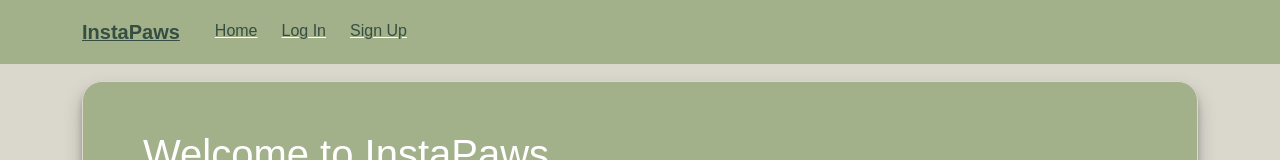
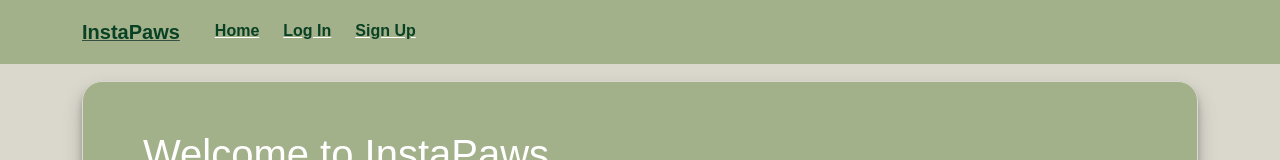
Before and after one commit to Brad-Hammond/instapawsapp, a React (Create React App) app: page / in a window 1280 px wide. Shown: the top 160 px of the page. Built offline with nearby package versions, Linux system fonts and the light colour scheme; no server answers.

Commit message:
Style: Changed colors for contrast.

```diff
--- a/src/App.module.css
+++ b/src/App.module.css
@@ -37,7 +37,8 @@ a:hover i {
 }
 
 span {
-  color: #344e41;
+  color: #094125;
+  font-weight: bold;
 }
 
 a:hover span,
```
